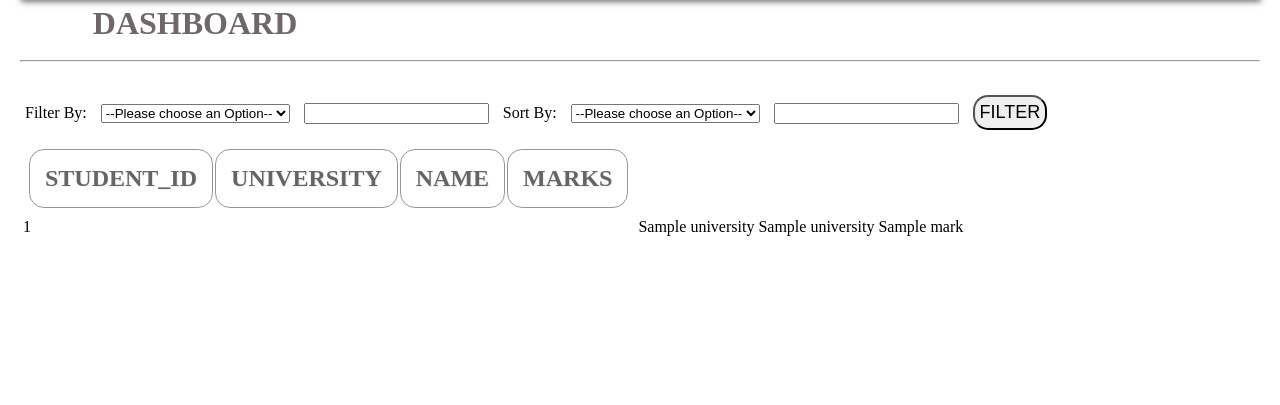
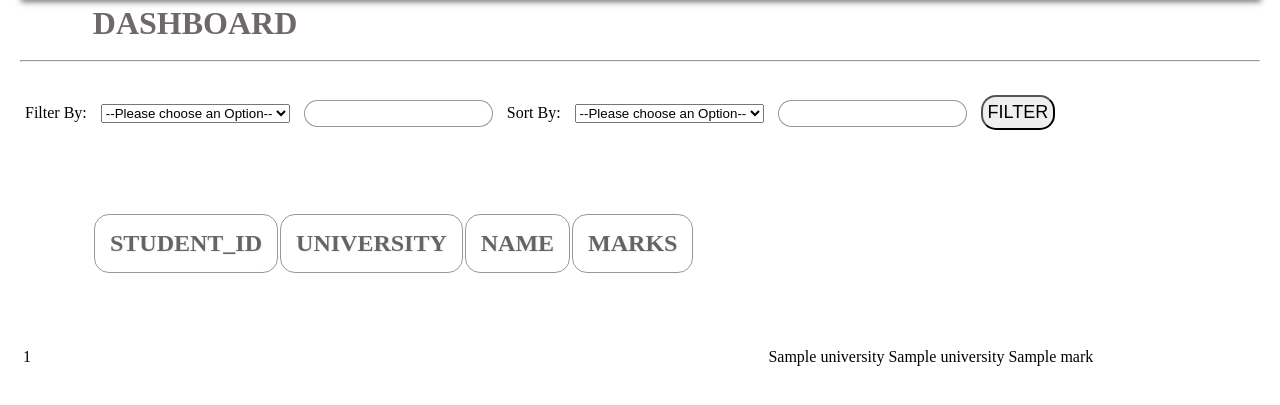
Before and after one commit to Owzaa/Registree-Assessment, a Django app: template universityWeb/universityDashboard/templates/dashboard.html in a window 1280 px wide. Shown: the part 163-568 px from the top of the page. Run offline with Django 4.2, Linux system fonts and the light colour scheme; the template is opened without the code that fills it: most values are stand-ins (such as "Sample title", 1, 10 or a date in 2020).

Commit message:
commit on master

```diff
--- a/universityWeb/universityDashboard/static/css/university_Style.css
+++ b/universityWeb/universityDashboard/static/css/university_Style.css
@@ -28,7 +28,7 @@ thead{justify-content:space-between;display:inline-table;color:#666;}
 th{border-radius:15px;text-transform: uppercase;font-size: x-large;padding:15px;;margin-left:5px;}
 thead, tfoot {
     color: rgba(13, 13, 13, 0.617);
-    margin-right:5px;
+    padding:65px;
     text-shadow: 1px 1px 1px rgba(121, 121, 121, 0.116);
   }
   table {
@@ -37,7 +37,10 @@ thead, tfoot {
 
   thead th, tfoot th, tfoot td {
     margin-right:5px;
+    justify-content: center;
 
     border: 1px solid rgba(0, 0, 0, 0.408);
   }
   button{border-radius:15px;text-transform: uppercase;font-size: large;padding:5px;;margin-left:5px;}
+  input{padding:5px 5px; box-sizing: content-box; border-radius:15px;    border: 1px solid rgba(0, 0, 0, 0.408);
+  }
```
